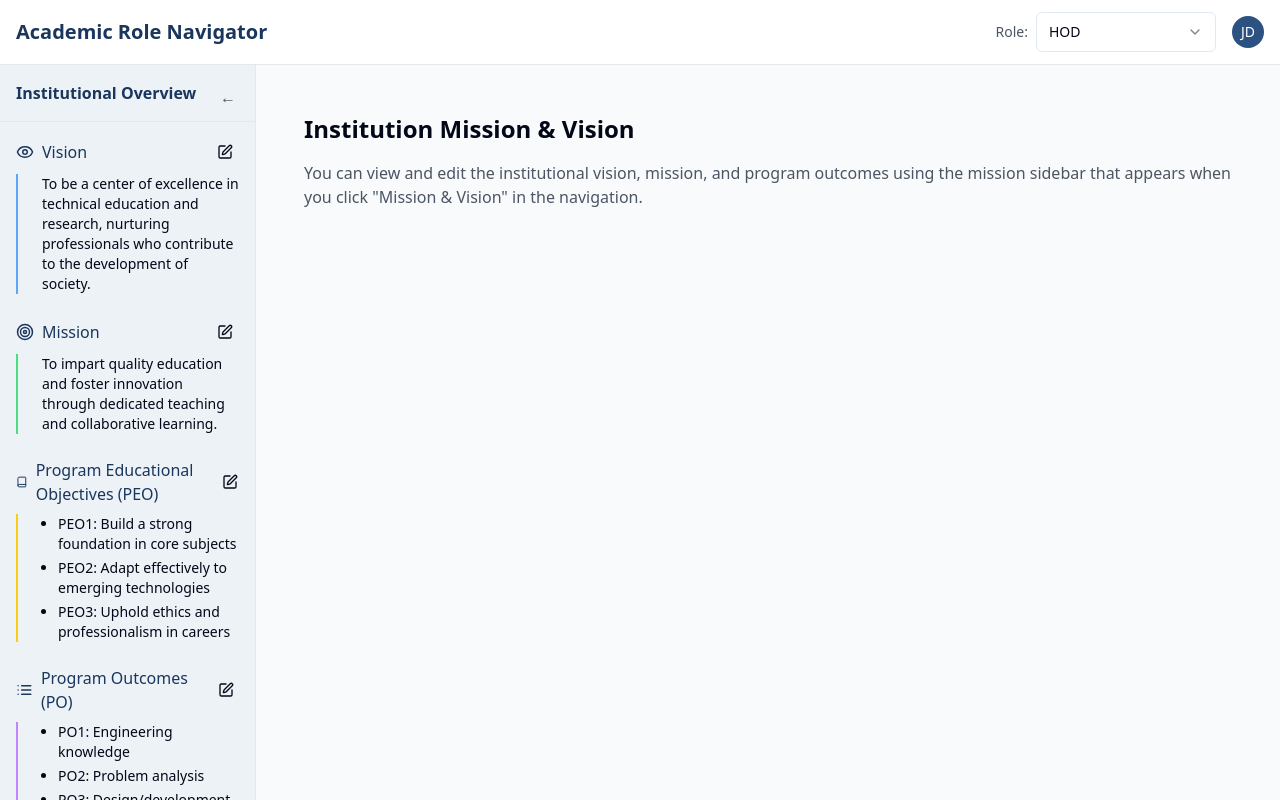
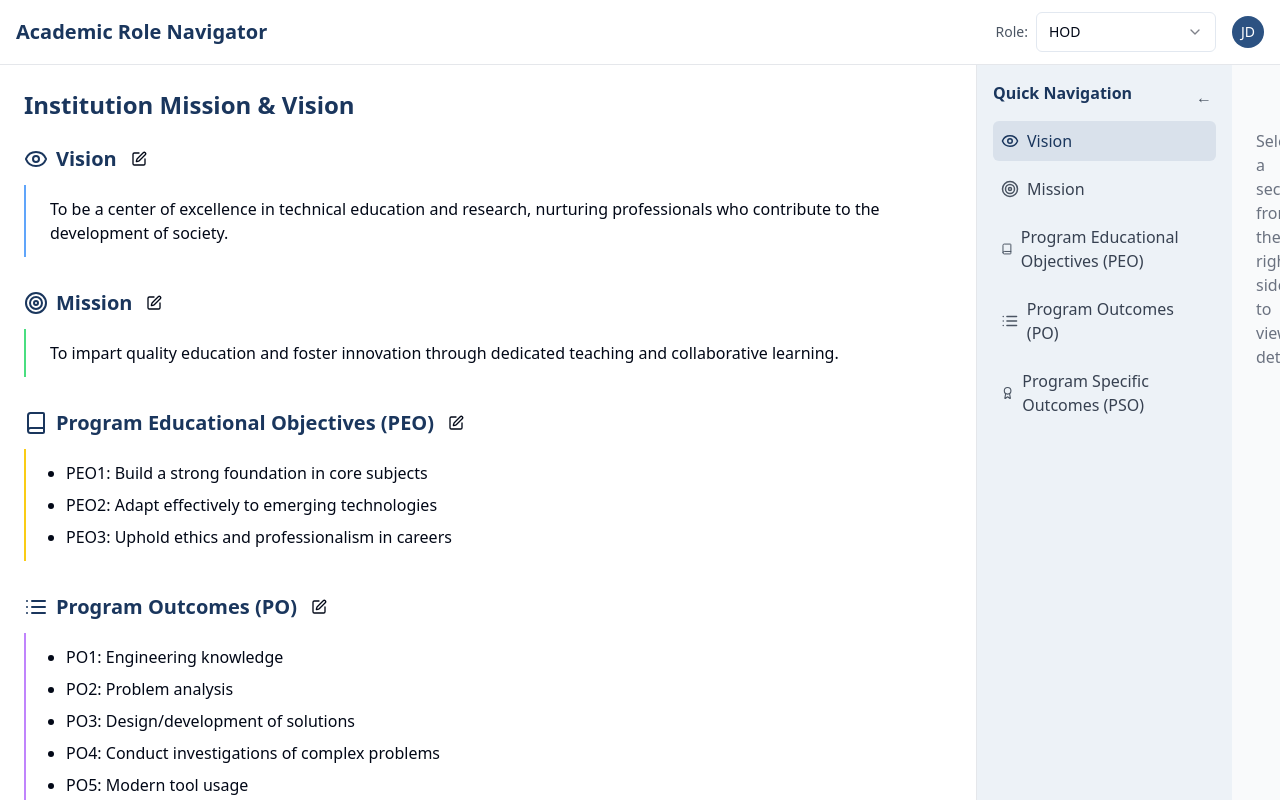
Before and after one commit to JnaneshwariRaoB/academic-role-navigator, a React (Vite) app: page /hod/mission in a window 1280 px wide. Both pictures are taken after a click on the button "Mission & Vision". Built offline with nearby package versions, Linux system fonts and the light colour scheme.

Commit message:
Refactor: Display mission and vision in sidebar
Move the mission and vision content to the right sidebar, while keeping other content in the left sidebar.

```diff
--- a/src/App.tsx
+++ b/src/App.tsx
@@ -47,13 +47,14 @@ const App = () => (
             <Route path="/hod/course-list" element={<CourseList />} />
             <Route path="/hod/faculty-mapping" element={<FacultyMapping />} />
             <Route path="/hod/course-files" element={<CourseFiles />} />
-            <Route path="/hod/mission" element={<div className="p-6">
-              <h1 className="text-2xl font-bold mb-4">Institution Mission & Vision</h1>
-              <p className="text-gray-600">
-                You can view and edit the institutional vision, mission, and program outcomes using
-                the mission sidebar that appears when you click "Mission & Vision" in the navigation.
-              </p>
-            </div>} />
+            <Route path="/hod/mission" element={
+              <div className="h-full w-full">
+                {/* The mission content is now handled within the sidebar component */}
+                <div className="text-center text-gray-500 mt-10">
+                  Select a section from the right sidebar to view details.
+                </div>
+              </div>
+            } />
 
             {/* Coordinator Routes */}
             <Route
--- a/src/components/layout/MissionSidebar.tsx
+++ b/src/components/layout/MissionSidebar.tsx
@@ -9,22 +9,26 @@ interface SectionData {
   title: string;
   content: string | string[];
   icon: React.ElementType;
+  color: string;
 }
 
 const MissionSidebar = () => {
   const [editingSection, setEditingSection] = useState<string | null>(null);
   const [editingContent, setEditingContent] = useState<string | string[]>("");
+  const [activeSection, setActiveSection] = useState<string>("vision");
 
   const sectionData: Record<string, SectionData> = {
     vision: {
       title: "Vision",
       content: "To be a center of excellence in technical education and research, nurturing professionals who contribute to the development of society.",
-      icon: Eye
+      icon: Eye,
+      color: "border-blue-400"
     },
     mission: {
       title: "Mission",
       content: "To impart quality education and foster innovation through dedicated teaching and collaborative learning.",
-      icon: Target
+      icon: Target,
+      color: "border-green-400"
     },
     peo: {
       title: "Program Educational Objectives (PEO)",
@@ -33,7 +37,8 @@ const MissionSidebar = () => {
         "PEO2: Adapt effectively to emerging technologies",
         "PEO3: Uphold ethics and professionalism in careers"
       ],
-      icon: Book
+      icon: Book,
+      color: "border-yellow-400"
     },
     po: {
       title: "Program Outcomes (PO)",
@@ -51,7 +56,8 @@ const MissionSidebar = () => {
         "PO11: Project management and finance",
         "PO12: Life-long learning"
       ],
-      icon: List
+      icon: List,
+      color: "border-purple-400"
     },
     pso: {
       title: "Program Specific Outcomes (PSO)",
@@ -59,7 +65,8 @@ const MissionSidebar = () => {
         "PSO1: Apply computer science knowledge to real-world problems.",
         "PSO2: Demonstrate proficiency with modern tools and technologies."
       ],
-      icon: Award
+      icon: Award,
+      color: "border-red-400"
     }
   };
 
@@ -87,14 +94,14 @@ const MissionSidebar = () => {
   const renderSectionContent = (section: SectionData, sectionKey: string) => {
     if (Array.isArray(section.content)) {
       return (
-        <ul className="list-disc pl-4 text-sm space-y-1">
+        <ul className="list-disc pl-4 space-y-2">
           {section.content.map((item, index) => (
             <li key={index}>{item}</li>
           ))}
         </ul>
       );
     }
-    return <p className="text-sm">{section.content}</p>;
+    return <p className="text-base">{section.content}</p>;
   };
 
   const renderEditForm = (section: SectionData, sectionKey: string) => {
@@ -130,19 +137,25 @@ const MissionSidebar = () => {
   };
 
   return (
-    <aside className="bg-academic-light border-r border-gray-200 h-screen w-64 overflow-y-auto">
-      <div className="p-4 border-b border-gray-200">
-        <h2 className="font-semibold text-academic-primary">Institutional Overview</h2>
-      </div>
+    <div className="flex h-screen">
+      {/* Left side - Content display */}
+      <div className="flex-1 p-6 bg-white overflow-y-auto">
+        <h1 className="text-2xl font-bold mb-6 text-academic-primary">
+          Institution Mission & Vision
+        </h1>
 
-      <div className="p-4 space-y-6">
         {Object.entries(sectionData).map(([key, section]) => (
-          <div key={key} className="space-y-2">
-            <div className="flex items-center justify-between">
-              <div className="flex items-center gap-2">
-                <section.icon size={18} className="text-academic-primary" />
-                <h3 className="font-medium text-academic-primary">{section.title}</h3>
-              </div>
+          <div
+            key={key}
+            id={key}
+            className={cn(
+              "mb-8",
+              activeSection === key ? "scroll-mt-6" : ""
+            )}
+          >
+            <div className="flex items-center gap-2 mb-3">
+              <section.icon size={24} className="text-academic-primary" />
+              <h2 className="text-xl font-semibold text-academic-primary">{section.title}</h2>
               <Popover>
                 <PopoverTrigger asChild>
                   <Button
@@ -171,19 +184,41 @@ const MissionSidebar = () => {
               </Popover>
             </div>
             <div className={cn(
-              "pl-6 border-l-2 border-gray-200",
-              key === "vision" ? "border-blue-400" : "",
-              key === "mission" ? "border-green-400" : "",
-              key === "peo" ? "border-yellow-400" : "",
-              key === "po" ? "border-purple-400" : "",
-              key === "pso" ? "border-red-400" : ""
+              "pl-6 border-l-2 py-3",
+              section.color
             )}>
               {renderSectionContent(section, key)}
             </div>
           </div>
         ))}
       </div>
-    </aside>
+
+      {/* Right side - Navigation */}
+      <aside className="w-64 bg-academic-light border-l border-gray-200 p-4">
+        <h3 className="font-semibold text-academic-primary mb-4">Quick Navigation</h3>
+        <ul className="space-y-2">
+          {Object.entries(sectionData).map(([key, section]) => (
+            <li key={key}>
+              <button
+                className={cn(
+                  "flex items-center gap-2 w-full text-left p-2 rounded-md hover:bg-academic-secondary/10",
+                  activeSection === key ? "bg-academic-secondary/10 text-academic-primary font-medium" : "text-gray-700"
+                )}
+                onClick={() => {
+                  setActiveSection(key);
+                  document.getElementById(key)?.scrollIntoView({ behavior: 'smooth' });
+                }}
+              >
+                <section.icon size={18} className={cn(
+                  activeSection === key ? "text-academic-primary" : "text-gray-600"
+                )} />
+                <span>{section.title}</span>
+              </button>
+            </li>
+          ))}
+        </ul>
+      </aside>
+    </div>
   );
 };
 
--- a/src/components/layout/Sidebar.tsx
+++ b/src/components/layout/Sidebar.tsx
@@ -22,8 +22,7 @@ const Sidebar: React.FC = () => {
   const [showMission, setShowMission] = useState(false);
 
   const getNavItems = (): SidebarItem[] => {
-    switch (role) {
-      case 'Course Coordinator':
+    if (role === 'Course Coordinator') {
       return [
         { title: 'Home', path: '/coordinator/home', icon: Home },
         { title: 'Course Builder', path: '/coordinator/course-builder', icon: BookOpen },
@@ -32,7 +31,7 @@ const Sidebar: React.FC = () => {
         { title: 'Group Discussion Attendance', path: '/coordinator/gd-attendance', icon: Users },
         { title: 'Mentoring', path: '/coordinator/mentoring', icon: Users },
       ];
-      case 'Course Associator':
+    } else if (role === 'Course Associator') {
       return [
         { title: 'Home', path: '/associator/home', icon: Home },
         { title: 'Subject Builder', path: '/associator/subject-builder', icon: Book },
@@ -43,7 +42,7 @@ const Sidebar: React.FC = () => {
         { title: 'CIE', path: '/associator/cie', icon: ClipboardList },
         { title: 'CIE Evaluations', path: '/associator/cie-evaluations', icon: ClipboardList },
       ];
-      case 'HOD':
+    } else if (role === 'HOD') {
       return [
         { title: 'Dashboard', path: '/hod/dashboard', icon: LayoutDashboard },
         { title: 'Curriculum', path: '/hod/curriculum', icon: Book },
@@ -52,7 +51,7 @@ const Sidebar: React.FC = () => {
         { title: 'Course Files', path: '/hod/course-files', icon: FileText },
         { title: 'Mission & Vision', path: '/hod/mission', icon: Target },
       ];
-      default:
+    } else {
       return [];
     }
   };
```
Lines whose indentation alone changed are shown as unchanged.
